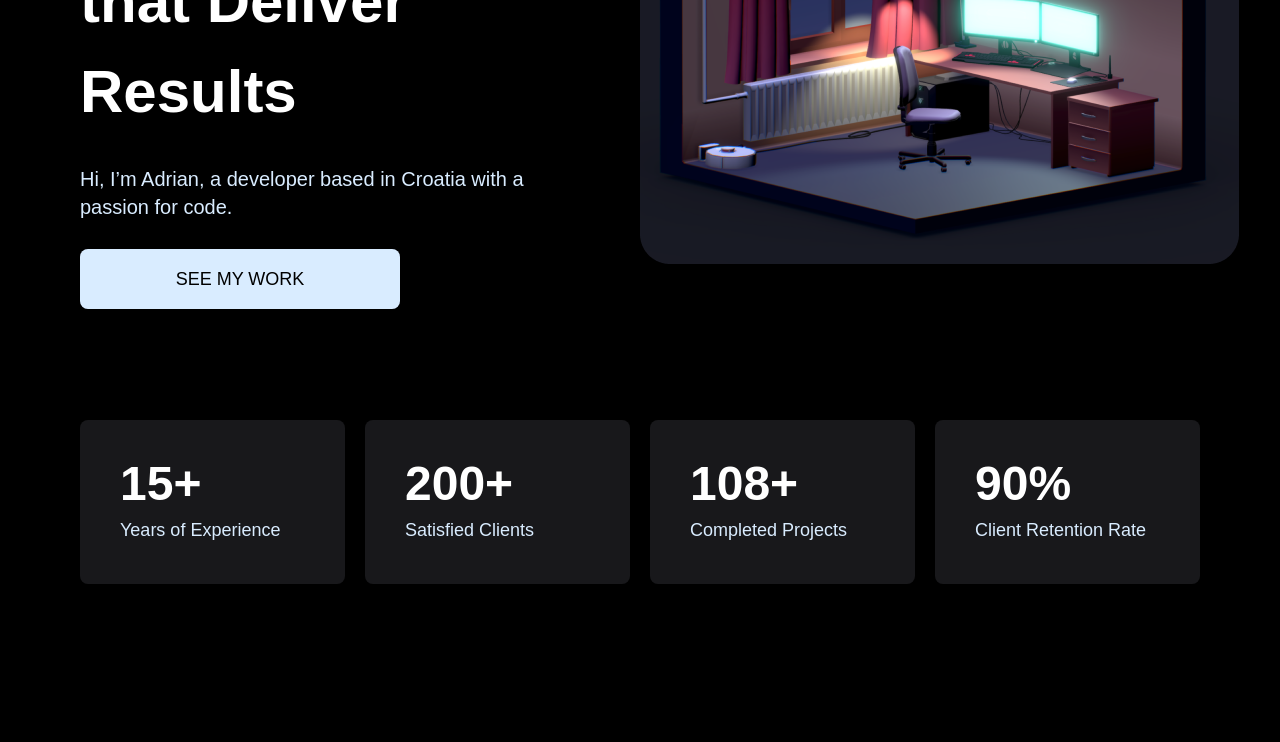
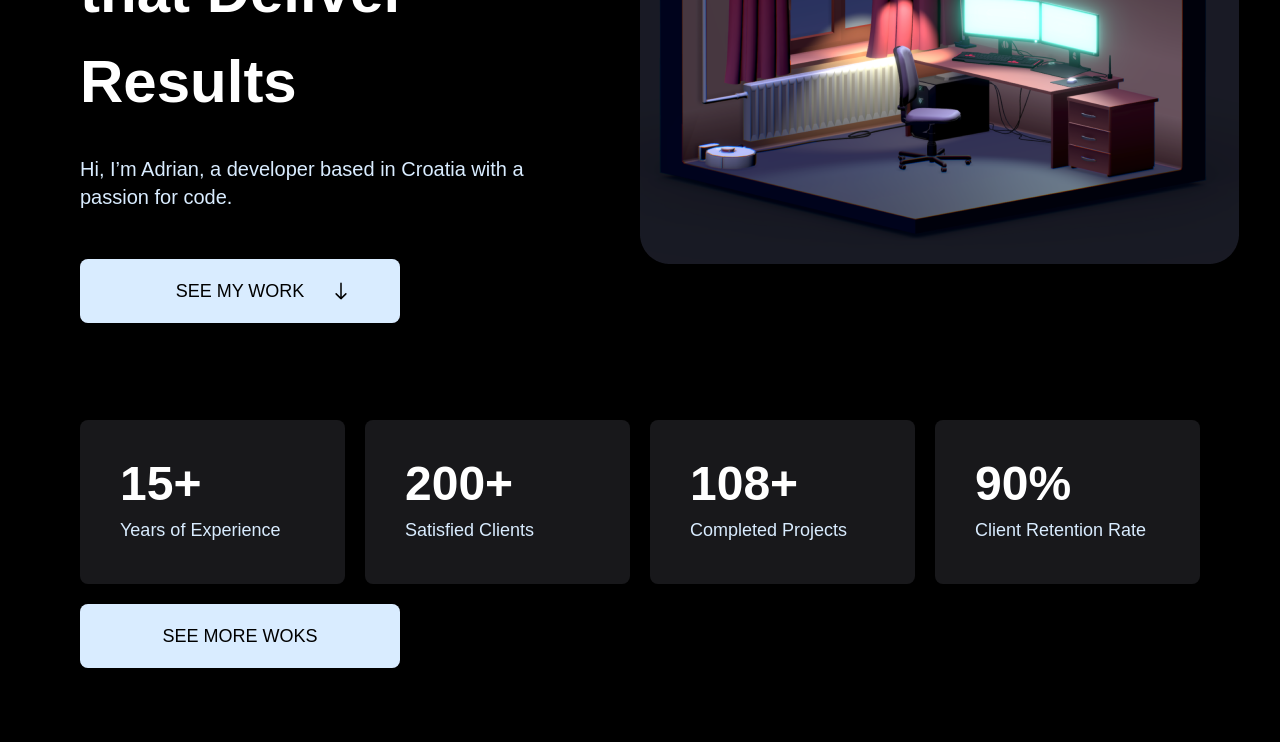
Before and after one commit to AssiaChemlali/Portfolio-3D, a React (Vite) app: page / in a window 1280 px wide. Shown: the part 380-1122 px from the top of the page. Built offline with nearby package versions, Linux system fonts and the light colour scheme; a web font is replaced by a local one.

Commit message:
fix button

```diff
--- a/src/components/AnimatedCounter.jsx
+++ b/src/components/AnimatedCounter.jsx
@@ -1,11 +1,12 @@
 import React from 'react'
-import {counterItems} from '../data/index.js'
+import { counterItems } from '../data/index.js'
 import CountUp from 'react-countup';
+import { IoIosArrowRoundDown } from "react-icons/io";
 const AnimatedCounter = () => {
   return (
     <div className='md:px-20 w-full mt-12 xl:mt-0' id="counter">
       <div className=" grid grid-cols-1 md:grid-cols-2 xl:grid-cols-4 gap-5 items-center justify-between">
-          {counterItems.map((counter,index)=>(
+        {counterItems.map((counter, index) => (
           <div
             key={index}
             className="flex flex-col justify-center p-10 bg-zinc-900 rounded-lg w-full">
@@ -19,6 +20,17 @@ const AnimatedCounter = () => {
 
       </div>
 
+
+      <button className=" bg-black-200 flex  px-4 py-4 rounded-lg justify-center items-center overflow-hidden group relative z-20 cursor-pointer mt-5 md:w-80 md:h-16 w-60 h-12">
+
+        <div className='absolute -right-10 origin-center top-1/2 -translate-y-1/2 w-[120%] h-[120%] group-hover:size-10 group-hover:right-10 rounded-full bg-white-50 transition-all duration-500' />
+
+        <p className='uppercase md:text-lg  text-black transition-all duration-500 group-hover:text-white-50 group-hover:-translate-x-5 xl:translate-x-0 -translate-x-5'>See more woks</p>
+
+        <span className='group-hover:bg-white-50 size-10 rounded-full absolute right-10 top-1/2 -translate-y-1/2 flex justify-center items-center overflow-hidden'><IoIosArrowRoundDown className='text-black size-8 xl:-translate-y-32 translate-y-0 animate-bounce group-hover:translate-y-0 transition-all duration-500' /></span>
+
+      </button>
+
     </div>
   )
 }
--- a/src/components/Button.jsx
+++ b/src/components/Button.jsx
@@ -1,21 +1,29 @@
 import React from 'react'
 
 
-const Button = ({text,id,className,icon}) => {
+const Button = ({ text, icon, type, scrollTo }) => {
+
+  const handleClick = () => {
+    if (scrollTo) {
+      const el = document.getElementById(scrollTo)
+      if (el) {
+        el.scrollIntoView({ behavior: 'smooth' })
+      }
+    }
+  }
+
   return (
-    <a
-    id={id}
-    className={`${className ?? ''} cta-wrapper`}>
-
-    <div className="cta-button group">
-      <div className="bg-circle"></div>
-      <p className='text'> {text}</p>
-      <span className='arrow-wrapper'>{icon}</span>
-    </div>
 
 
+    <button onClick={handleClick} type={type}  className=" bg-black-200 flex  px-4 py-4 rounded-lg justify-center items-center overflow-hidden group relative z-20 cursor-pointer mt-5 md:h-16  h-12 md:w-80 w-60">
 
-    </a>
+      <div className='absolute -right-10 origin-center top-1/2 -translate-y-1/2 w-[120%] h-[120%] group-hover:size-10 group-hover:right-10 rounded-full bg-white-50 transition-all duration-500' />
+
+      <p className='uppercase md:text-lg  text-black transition-all duration-500 group-hover:text-white-50 group-hover:-translate-x-5 xl:translate-x-0 -translate-x-5'>{text}</p>
+
+      <span className='group-hover:bg-white-50 text-3xl rounded-full absolute right-11 top-1/2 -translate-y-1/2 flex justify-center items-center overflow-hidden text-black '>{icon} </span>
+
+    </button>
   )
 }
 
--- a/src/components/GlowCard.jsx
+++ b/src/components/GlowCard.jsx
@@ -1,9 +1,8 @@
 import React from 'react'
 import { useRef } from 'react';
 
-const GlowCard = ({ card, index }) => {
-
-  const cardRefs = useRef([]);
+const GlowCard = ({ card, index ,children}) => {
+const cardRefs = useRef([]);
 
   const handleMouseMove = (index) => (e) => {
     const card = cardRefs.current[index];
@@ -17,21 +16,27 @@ const GlowCard = ({ card, index }) => {
     card.style.setProperty('--start', angle + 60)
   }
   return (
+
     <div
       ref={(el) => (cardRefs.current[index] = el)}
       onMouseMove={handleMouseMove(index)}
-      className='card card-border  rounded-xl p-10 mb-5 ' key={card.title}>
+      className='card card-border timeline-card rounded-xl p-10 mb-5 break-after-avoid-column'>
       <div className="glow" />
+      <div className='flex items-center gap-1 mb-5'>
+        {
+          Array.from({ length: 5 }, (_, i) => (
+            <img src="/images/star.png" key={i} alt="star" className='size-5' />
 
-      <div className="flex items-center gap-1 mb-5">
-        {Array.from({ length: 5 }, (_, i) => (
-          <img src="./images/star.png" alt="" key={i} />
-        ))}
+          ))
+        }
       </div>
+      <div className="mb-5">
+        <p className="text-white-50 text-lg">
+          {card.review}
+        </p>
+      </div>
+      {children}
 
-
-      <p className='text-white-50 text-lg mb-5'>{card.review}</p>
-      <img src={card.imgPath} alt="" className='w-40' />
     </div>
   )
 }
--- a/src/sections/Contact.jsx
+++ b/src/sections/Contact.jsx
@@ -2,6 +2,7 @@ import React, { useRef, useState } from 'react'
 import TitleHeader from '../components/TitleHeader'
 import { IoIosArrowRoundDown } from "react-icons/io";
 import emailjs from "@emailjs/browser"
+import Button from '../components/Button';
 const Contact = () => {
 
   const formRef = useRef()
@@ -80,14 +81,14 @@ console.log("sending")
               placeholder="How can I help you"
               className='p-5 bg-black-200 rounded-lg text-white-50' required></textarea>
           </div>
-          <button type='submit'>
-            <div className="cta-button group">
-              <div className="bg-circle"></div>
-              <p className='text'> {
-                loading ? "Sending ..." : "send message"}</p>
-              <span className='arrow-wrapper'><IoIosArrowRoundDown /></span>
-            </div>
-          </button>
+
+
+           <Button
+              text= {
+                loading ? "Sending ..." : "send message"}
+              id="button"
+              type="submit"
+              icon={<IoIosArrowRoundDown />} />
         </form>
         {/* RIGHT */}
         <div className='w-full xl:w-[60%] flex flex-col '>
--- a/src/sections/Experience.jsx
+++ b/src/sections/Experience.jsx
@@ -11,9 +11,12 @@ const Experience = () => {
 
       <div className="mt-20 ">
         {expCards.map((card, index) => (
-          <div className='flex xl:flex-row xl:justify-between gap-10 flex-col-reverse ' key={card.title}>
+          <div className='flex xl:flex-row xl:justify-between gap-10 flex-col-reverse  exp-card-wrapper' key={card.title}>
             <div className="w-full xl:w-3/6">
-              <GlowCard card={card} index={index} />
+              <GlowCard card={card} index={index} >
+                <img src={card.imgPath} alt="" className='w-40' />
+              </GlowCard>
+
             </div>
 
             <div className='w-full xl:w-4/6 xl:gap-20 flex flex-row  gap-5  mb-5 '>
--- a/src/sections/Hero.jsx
+++ b/src/sections/Hero.jsx
@@ -55,8 +55,7 @@ const Hero = () => {
             <p className='relative z-10 pointer-events-none text-white-50 md:text-xl'>Hi, I’m Adrian, a developer based in Croatia with a passion for code.</p>
             <Button
               text="See My Work"
-              id="button"
-              className="md:w-80 md:h-16 w-60 h-12"
+              scrollTo="work"
               icon={<IoIosArrowRoundDown />} />
           </div>
         </div>
--- a/src/sections/Titimonials.jsx
+++ b/src/sections/Titimonials.jsx
@@ -1,6 +1,7 @@
 import React from 'react'
 import TitleHeader from '../components/TitleHeader'
 import { testimonials } from "../data/index"
+import GlowCard from '../components/GlowCard'
 const Titimonials = () => {
   return (
     <section className='w-full px-5 md:px-20 mt-20' id="tistimonails">
@@ -10,28 +11,37 @@ const Titimonials = () => {
           title="What people Say About Me?" />
 
 
-        <div className=' columns-1 md:columns-2 lg:columns-2 mt-20 '>
+        <div className=' grid grid-cols-1 md:grid-cols-2  gap-5 mt-20 '>
           {testimonials.map((client, index) => (
-            <div className='w-full  card card-border  rounded-xl p-10 flex flex-col gap-1 mb-2 ' key={index}>
-              <div className="glow" />
-
-              <div className="flex items-center gap-1 mb-5">
-                {Array.from({ length: 5 }, (_, i) => (
-                  <img src="./images/star.png" alt="" key={i} />
-                ))}
-              </div>
-
-              <p className='text-white-50 text-lg mb-5'>{client.review}</p>
-
-              <div className='flex flex-row  gap-2'>
-                <img src={client.imgPath} alt="" className='w-10 h-10' />
-                <div className='flex flex-col'>
+             <GlowCard card={client} index={index} key={index}>
+                <div className='flex flex-row  gap-2'>
+                 <img src={client.imgPath} alt="" className='w-10 h-10' />
+               <div className='flex flex-col'>
                   <span className='font-bold'>{client.name}</span>
                   <span className='text-white-50'>{client.mentions}</span>
                 </div>
               </div>
+              </GlowCard>
+            // <div className='w-full  card card-border  rounded-xl p-10 flex flex-col gap-1 mb-2 ' key={index}>
+            //   <div className="glow" />
 
-            </div>
+            //   <div className="flex items-center gap-1 mb-5">
+            //     {Array.from({ length: 5 }, (_, i) => (
+            //       <img src="./images/star.png" alt="" key={i} />
+            //     ))}
+            //   </div>
+
+            //   <p className='text-white-50 text-lg mb-5'>{client.review}</p>
+
+            //   <div className='flex flex-row  gap-2'>
+            //     <img src={client.imgPath} alt="" className='w-10 h-10' />
+            //     <div className='flex flex-col'>
+            //       <span className='font-bold'>{client.name}</span>
+            //       <span className='text-white-50'>{client.mentions}</span>
+            //     </div>
+            //   </div>
+
+            // </div>
           ))}
         </div>
       </div>
```
Also changed, not shown: src/index.css (line endings or trailing spaces). Lines whose indentation alone changed are shown as unchanged.
